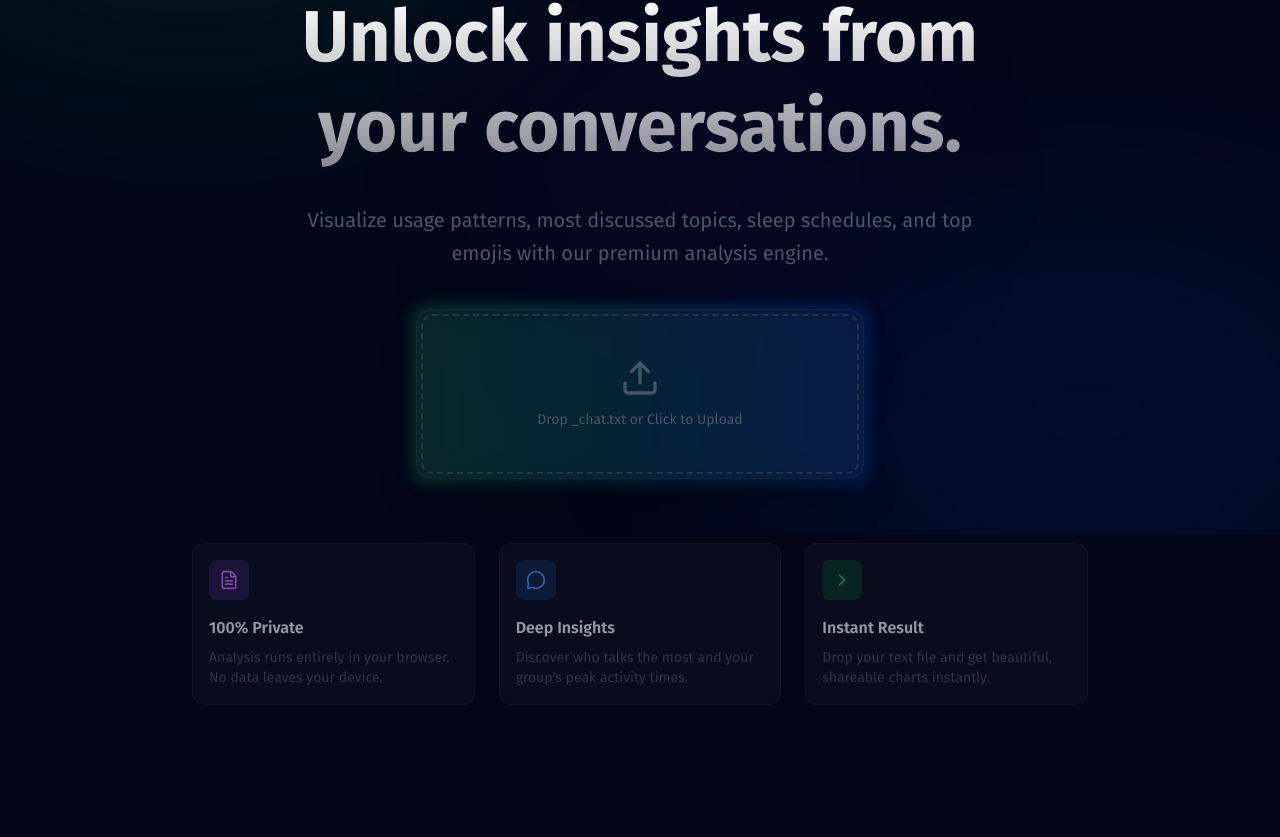
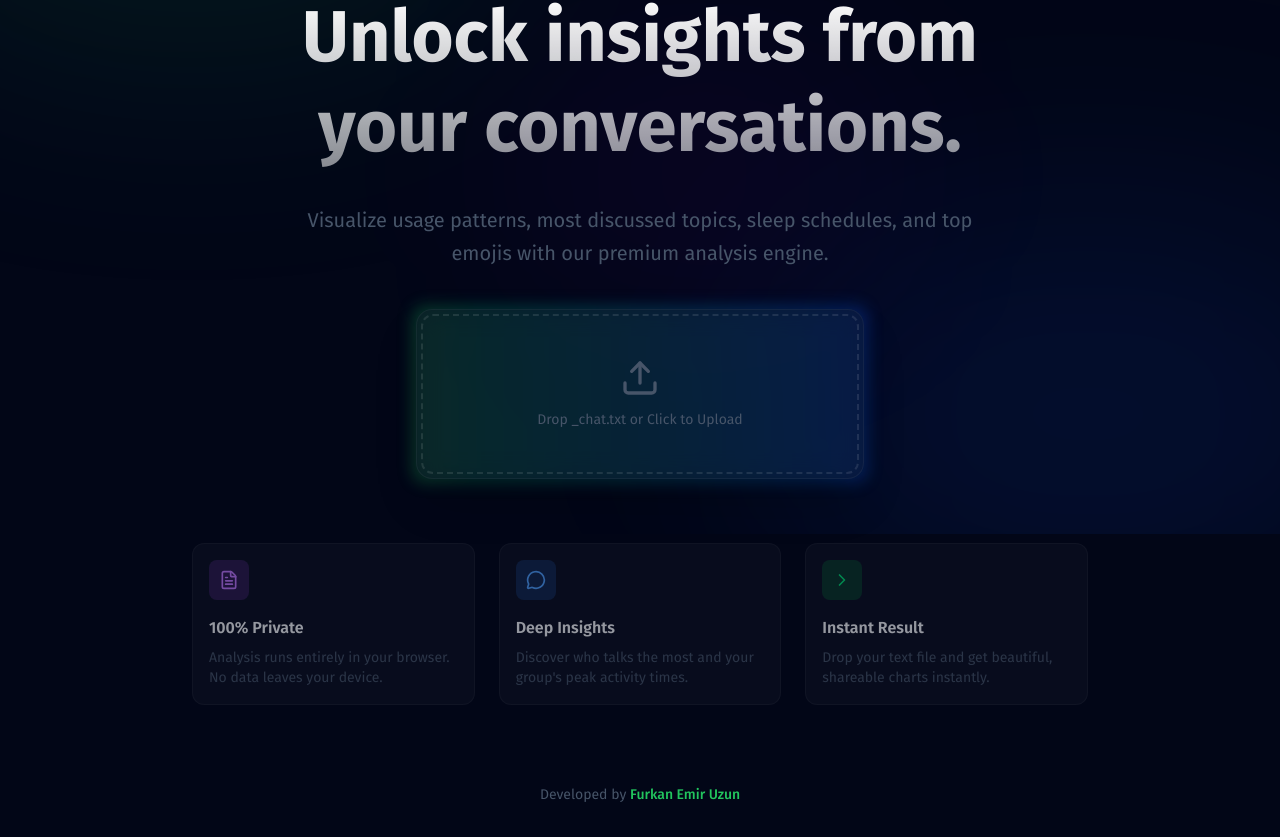
Before and after one commit to furkanemiruzun/wpwrapped, a React (Vite) app: page / in a window 1280 px wide. Shown: the part 266-1103 px from the top of the page. Before the commit the page ends 1003 px from the top, so only its background shows below. Built offline with nearby package versions, Linux system fonts and the light colour scheme.

Commit message:
add footer credit

```diff
--- a/src/App.jsx
+++ b/src/App.jsx
@@ -186,6 +186,13 @@ function App() {
           )}
         </AnimatePresence>
 
+        {/* Footer */}
+        <footer className="mt-20 text-center text-sm text-muted animate-fade-in">
+          <p>
+            {t('developed_by')} <a href="https://github.com/furkanemiruzun" target="_blank" rel="noopener noreferrer" className="text-cta hover:text-white transition-colors font-medium">Furkan Emir Uzun</a>
+          </p>
+        </footer>
+
       </div>
     </div>
   );
--- a/src/i18n.js
+++ b/src/i18n.js
@@ -33,6 +33,7 @@ const resources = {
             "emoji_addiction": "Emoji Addiction",
             "no_emojis": "No emojis found 😢",
             "how_it_started": "How it Started (First 10)",
+            "developed_by": "Developed by",
         }
     },
     tr: {
@@ -65,6 +66,7 @@ const resources = {
             "emoji_addiction": "Emoji Bağımlılığı",
             "no_emojis": "Emoji bulunamadı 😢",
             "how_it_started": "Nasıl Başladı (İlk 10)",
+            "developed_by": "Furkan Emir Uzun tarafından geliştirildi",
         }
     }
 };
```
